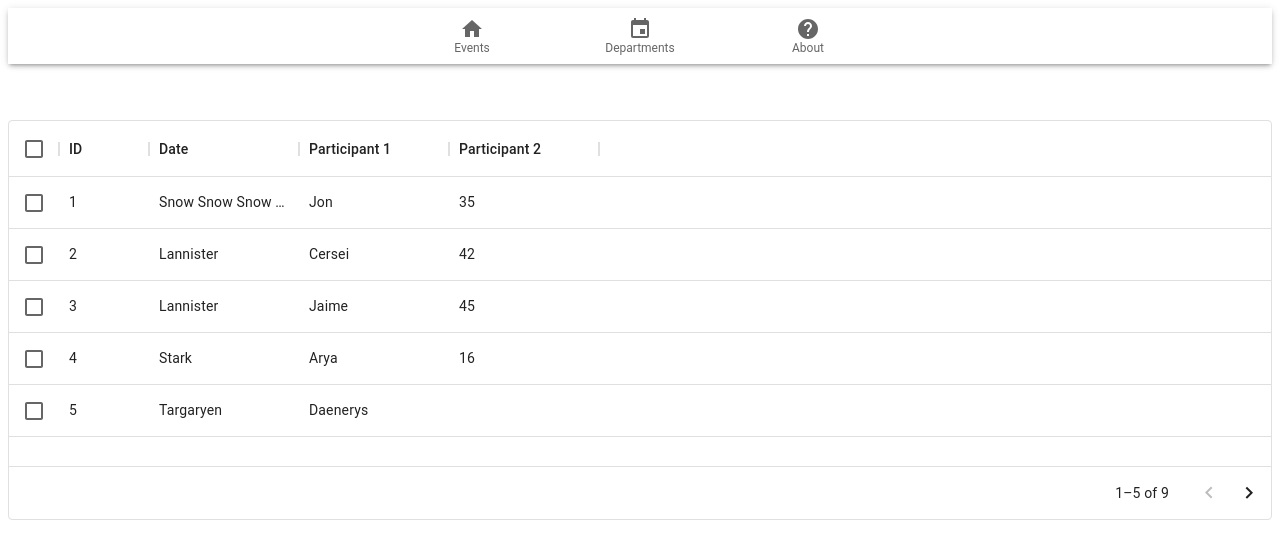
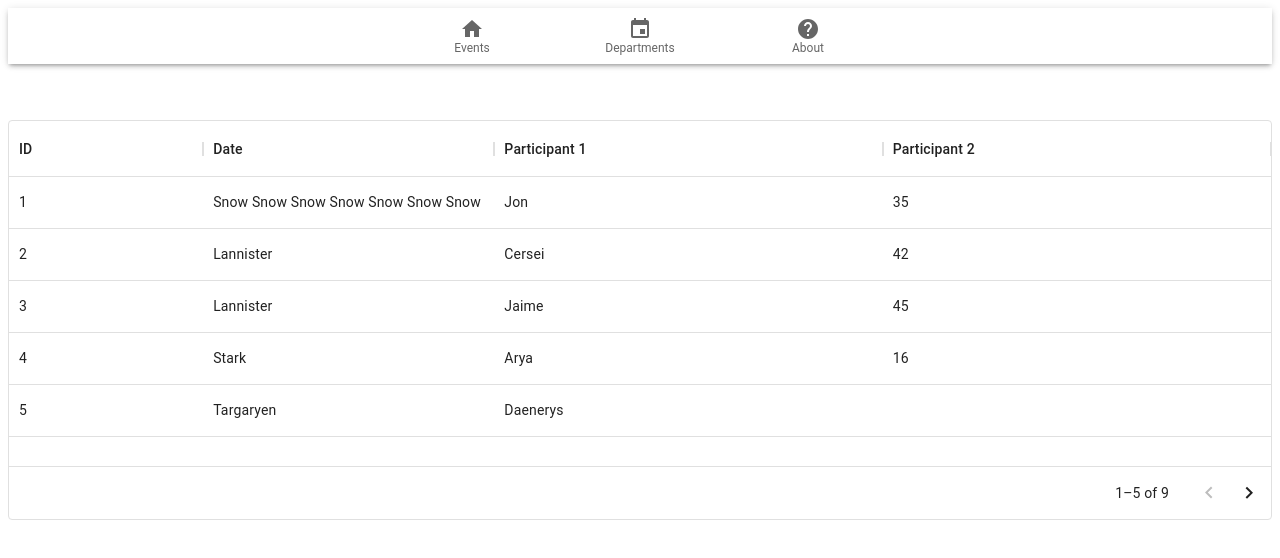
Before and after one commit to CraftAcademy/FikaTogether-Admin, a React (Create React App) app: page / in a window 1280 px wide. Shown: the top 558 px of the page. Built offline with nearby package versions, Linux system fonts and the light colour scheme.

Commit message:
sets datagrid widths and creates new test

```diff
--- a/src/components/Events.jsx
+++ b/src/components/Events.jsx
@@ -3,24 +3,24 @@ import { DataGrid } from "@mui/x-data-grid";
 
 const Events = () => {
   const columns = [
-    { field: "id", headerName: "ID", width: 90 },
+    { field: "id", headerName: "ID", flex:0.5 },
     {
       field: "date",
       headerName: "Date",
       type: "date",
-      width: 150,
+      flex:0.75,
       editable: true,
     },
     {
       field: "participant_1",
       headerName: "Participant 1",
-      width: 150,
+      flex:1,
       editable: true,
     },
     {
       field: "participant_2",
       headerName: "Participant 2",
-      width: 150,
+      flex:1,
       editable: true,
     },
   ];
@@ -54,7 +54,6 @@ const Events = () => {
         columns={columns}
         pageSize={5}
         rowsPerPageOptions={[5]}
-        checkboxSelection
         disableSelectionOnClick
       />
     </div>
```
Also changed, not shown: 1 other file (tests, documents, lock files or other folders).
